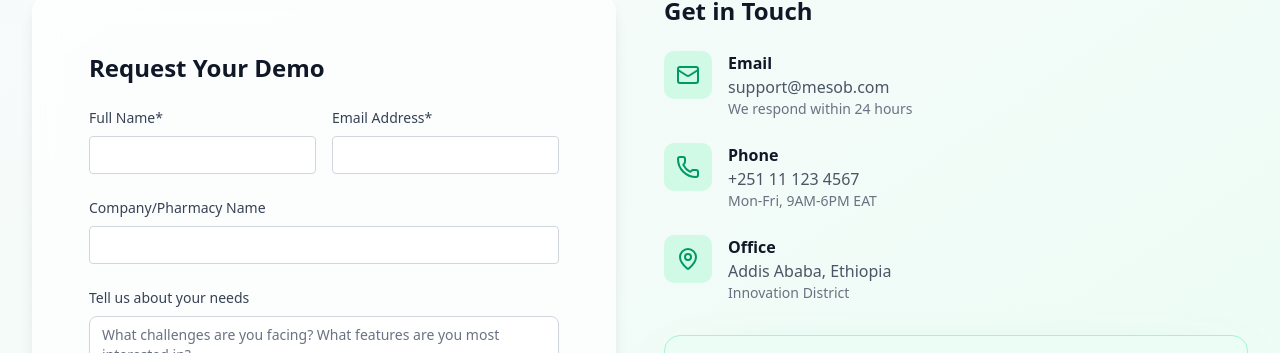
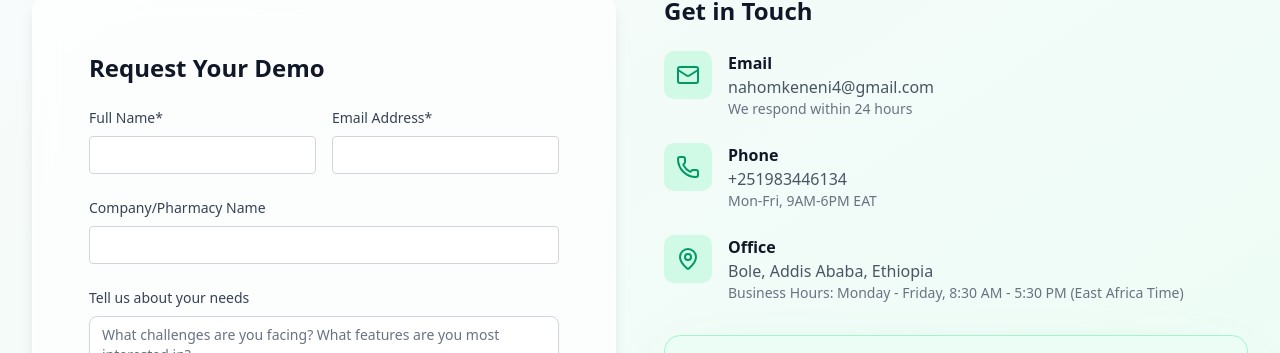
Before and after one commit to Abik1221/gugu-gaga-, a Next.js app in the folder front_end/: page /contact in a window 1280 px wide. Shown: the part 284-637 px from the top of the page. Built offline with nearby package versions, Linux system fonts and the light colour scheme; no server answers.

Commit message:
new changes for the ui and regestartion

```diff
--- a/front_end/app/(marketing)/contact/page.tsx
+++ b/front_end/app/(marketing)/contact/page.tsx
@@ -141,7 +141,7 @@ export default function ContactPage() {
                   </div>
                   <div>
                     <h4 className="font-semibold text-gray-900">Email</h4>
-                    <p className="text-gray-600">support@mesob.com</p>
+                    <p className="text-gray-600">nahomkeneni4@gmail.com</p>
                     <p className="text-sm text-gray-500">We respond within 24 hours</p>
                   </div>
                 </div>
@@ -152,7 +152,7 @@ export default function ContactPage() {
                   </div>
                   <div>
                     <h4 className="font-semibold text-gray-900">Phone</h4>
-                    <p className="text-gray-600">+251 11 123 4567</p>
+                    <p className="text-gray-600">+251983446134</p>
                     <p className="text-sm text-gray-500">Mon-Fri, 9AM-6PM EAT</p>
                   </div>
                 </div>
@@ -163,8 +163,8 @@ export default function ContactPage() {
                   </div>
                   <div>
                     <h4 className="font-semibold text-gray-900">Office</h4>
-                    <p className="text-gray-600">Addis Ababa, Ethiopia</p>
-                    <p className="text-sm text-gray-500">Innovation District</p>
+                    <p className="text-gray-600">Bole, Addis Ababa, Ethiopia</p>
+                    <p className="text-sm text-gray-500">Business Hours: Monday - Friday, 8:30 AM - 5:30 PM (East Africa Time)</p>
                   </div>
                 </div>
               </div>
--- a/front_end/app/privacy/page.tsx
+++ b/front_end/app/privacy/page.tsx
@@ -103,8 +103,8 @@ export default function PrivacyPage() {
             If you have questions about this Privacy Policy or how we handle your data, please contact us:
           </p>
           <div className="space-y-2 text-gray-700">
-            <p>Email: <a href="mailto:privacy@mesob.ai" className="text-emerald-600 hover:underline">privacy@mesob.ai</a></p>
-            <p>Phone: +251 11 XXX XXXX</p>
+            <p>Email: <a href="mailto:nahomkeneni4@gmail.com" className="text-emerald-600 hover:underline">nahomkeneni4@gmail.com</a></p>
+            <p>Phone: +251983446134</p>
             <p>Address: Bole, Addis Ababa, Ethiopia</p>
             <p className="text-sm text-gray-600 mt-3">Business Hours: Monday - Friday, 8:30 AM - 5:30 PM (East Africa Time)</p>
           </div>
--- a/front_end/app/terms/page.tsx
+++ b/front_end/app/terms/page.tsx
@@ -103,8 +103,10 @@ export default function TermsPage() {
             If you have questions about these Terms of Service, please contact us:
           </p>
           <div className="space-y-2 text-gray-700">
-            <p>Email: <a href="mailto:legal@mesob.ai" className="text-emerald-600 hover:underline">legal@mesob.ai</a></p>
+            <p>Email: <a href="mailto:nahomkeneni4@gmail.com" className="text-emerald-600 hover:underline">nahomkeneni4@gmail.com</a></p>
+            <p>Phone: +251983446134</p>
             <p>Address: Bole, Addis Ababa, Ethiopia</p>
+            <p className="text-sm text-gray-600 mt-3">Business Hours: Monday - Friday, 8:30 AM - 5:30 PM (East Africa Time)</p>
           </div>
         </div>
 
```
